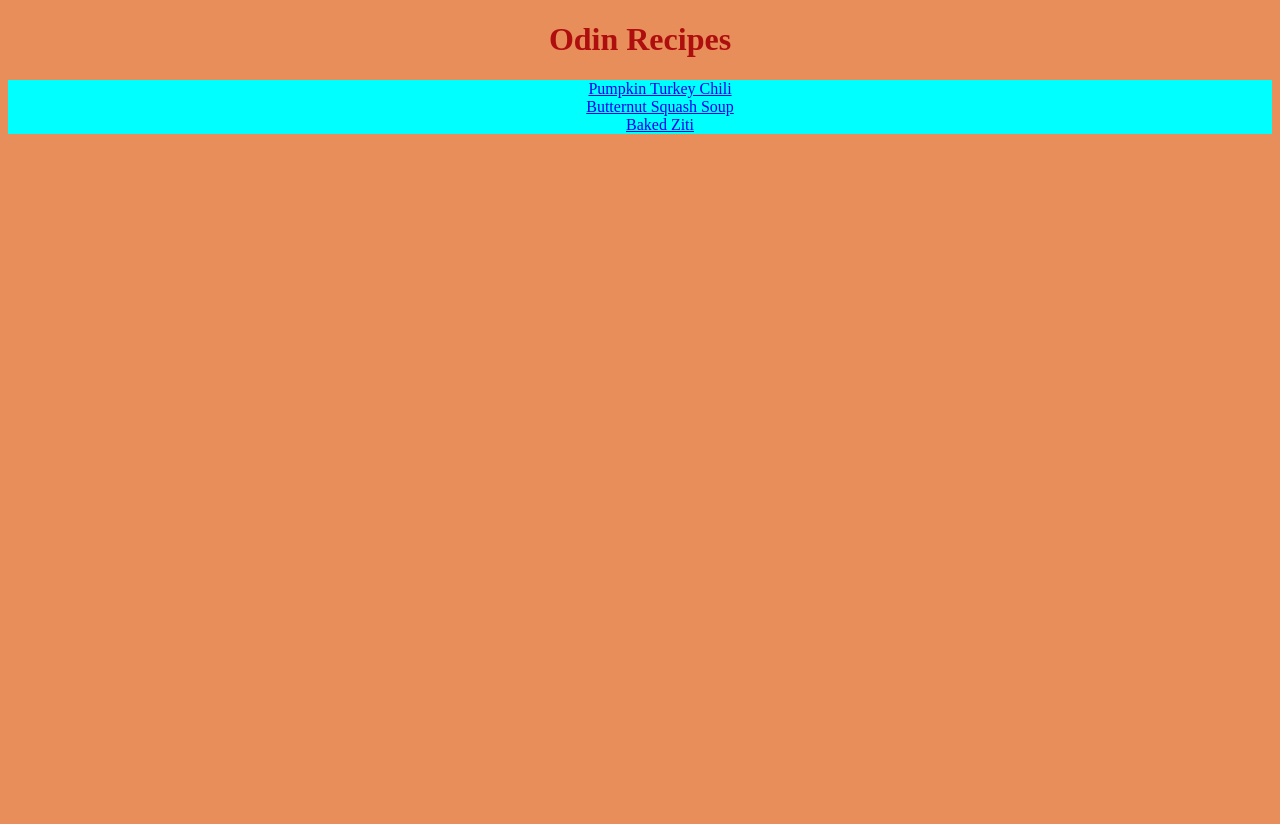
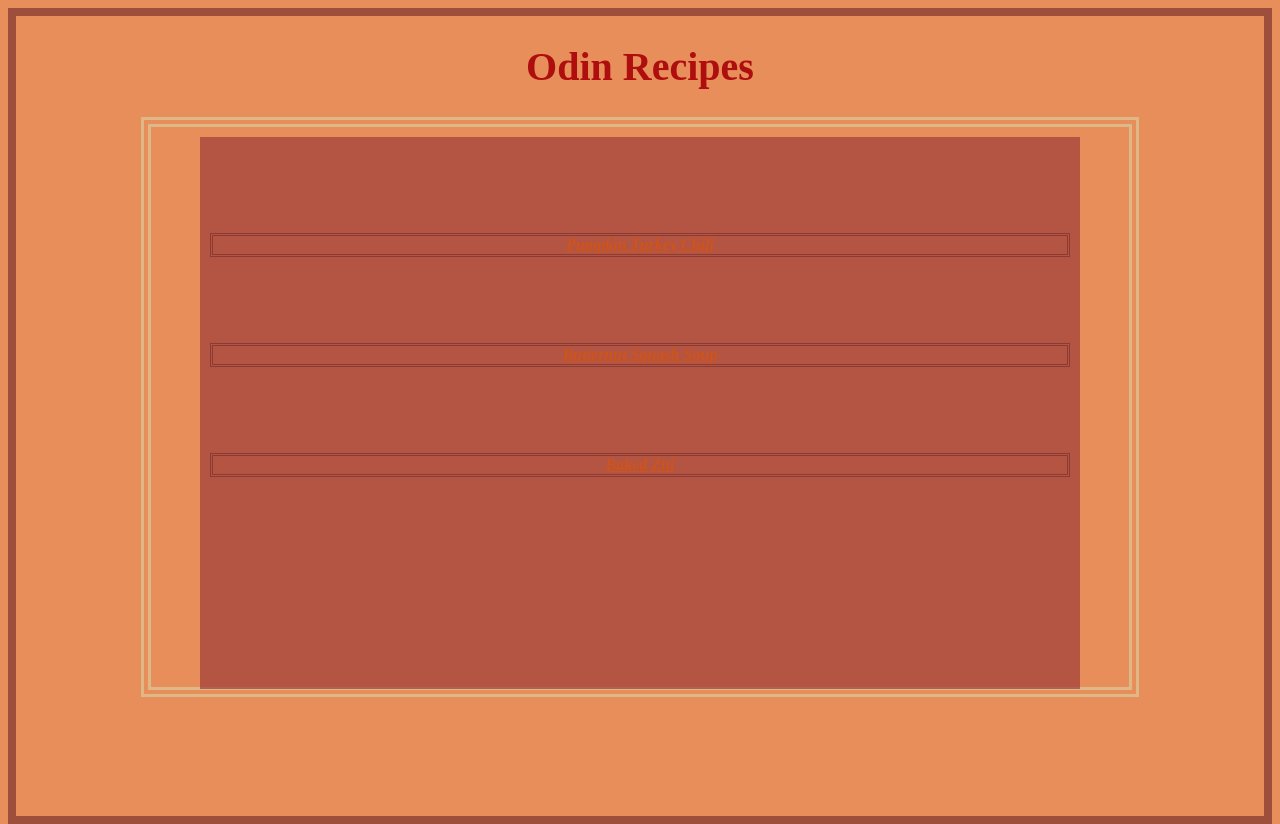
Before and after one commit to goliathgrouper/odin-recipes, a plain HTML site: page index.html in a window 1280 px wide. Before the commit the page ends 800 px from the top, so only its background shows below. Drawn offline with Linux system fonts and the light colour scheme.

Commit message:
Play around with css

```diff
--- a/styles/style.css
+++ b/styles/style.css
@@ -1,11 +1,50 @@
+html {
+    height: 100%
+}
+
+h1 {
+    font-size: 40px;
+}
+
 body {
     background-color: rgba(219, 85, 7, 0.664);
     color: rgb(175, 14, 14);
     font-family: "Times New Roman", serif;
     text-align: center;
+    height: 100%;
+    border: 8px solid rgba(116, 43, 43, 0.63)
 }
 
 ul {
-    background-color: aqua;
+    background-color: rgba(155, 56, 56, 0.671);
     list-style: none;
+    padding: 10px;
+    margin: 10px 5%;
+    height: 95%
 }
+
+.container {
+    margin: 0 10%;
+    border: 10px double burlywood;
+    height: 70%;
+}
+
+a:visited {
+    color: black;
+}
+
+a:hover {
+    color: white;
+}
+
+a {
+    color:rgba(219, 85, 7, 0.664);
+}
+
+li {
+    margin: 10% 0;
+    font-weight: bold;
+    font-style: italic;
+    border: 3px double rgba(116, 43, 43, 0.63);
+
+}
```
